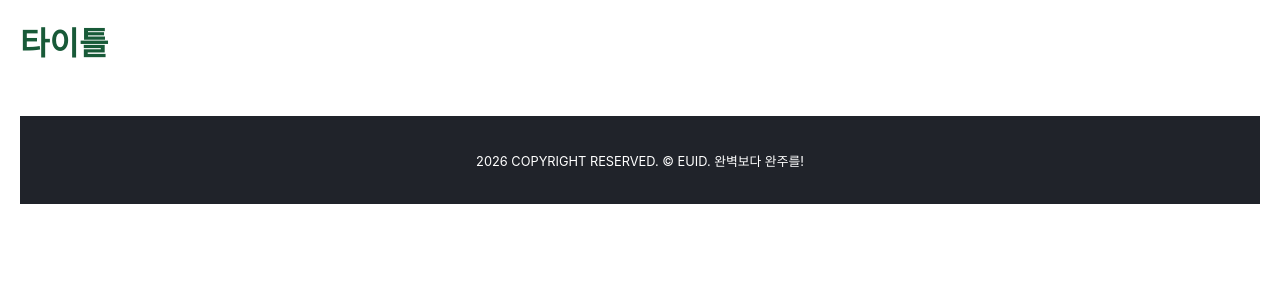
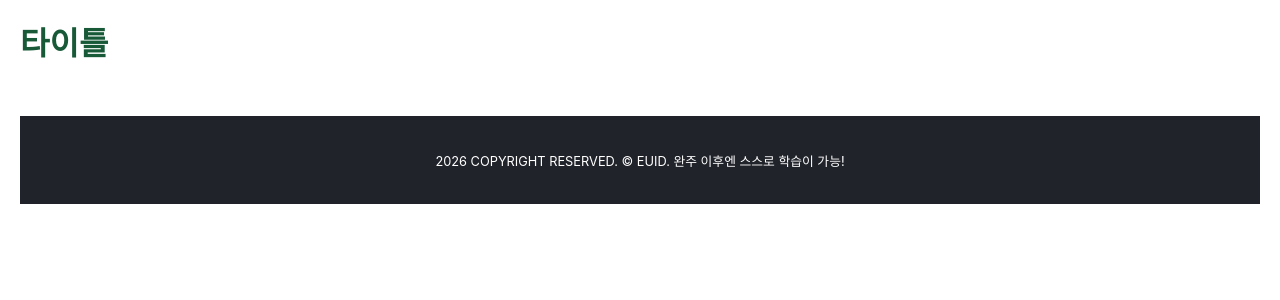
Before and after one commit to songha-5/learn-react, a React (Vite) app in the folder 02-State-이벤트-핸들링/: page / in a window 1280 px wide. Shown: the top 300 px of the page. Built offline with nearby package versions, Linux system fonts and the light colour scheme.

Commit message:
학습: 컴포넌트 속성 props, 타입스크립트 인라인 타입 정의

```diff
--- a/02-State-이벤트-핸들링/src/app/index.tsx
+++ b/02-State-이벤트-핸들링/src/app/index.tsx
@@ -1,12 +1,21 @@
 import Footer from '@/components/Footer'
 import S from './style.module.css'
+// import { createElement } from 'react'
 
 export default function App() {
   return (
     <div className={S.container}>
       <h1>타이틀</h1>
 
-      <Footer />
+      <Footer slogan={'완주 이후엔 스스로 학습이 가능!'}/>
+
+      {/* 위와 동일한 컴포넌트 */}
+      {/* {createElement(
+        // Component Name
+        Footer,
+        // Component Props
+        { slogan: '완주 이후엔 스스로 학습 가능!' },
+      )} */}
     </div>
   )
 }
--- a/02-State-이벤트-핸들링/src/components/Footer/index.tsx
+++ b/02-State-이벤트-핸들링/src/components/Footer/index.tsx
@@ -1,6 +1,13 @@
 import S from './style.module.css'
 
-export default function Footer() {
+// 부모(상위) 컴포넌트가 자식(하위) 컴포넌트에 전달한 데이터 집합 props = properties
+// javascript 함수이름(인자) -> function 함수이름(매개변수) {}
+// react 컴포넌트이름(데이터, {키:값}) -> function 컴포넌트이름(props) {}
+export default function Footer(props: { slogan: string }) {
+
+  // 부모 자식컴포넌트의 관계
+  // 몇몇의 정보를 자식 컴포넌트에게 전달 가능
+  // https://ko.react.dev/learn/passing-props-to-a-component
   /**
    * 데이터 바인딩 (Data Binding = Data + JSX = Markup)
    * - JavaScript 데이터(변수, 상수, 계산된 값(표현식, 함수 반환 값) 등)
@@ -16,7 +23,8 @@ export default function Footer() {
    * - React.createElement API에서 Props
    * - Props 타입 정의 (인라인 → 인터페이스)
    */
-  const slogan = '완벽보다 완주를!'
+  const slogan = props.slogan
+  console.log({ props }, props.slogan)
 
   /**
    * 접근성 고려
```
